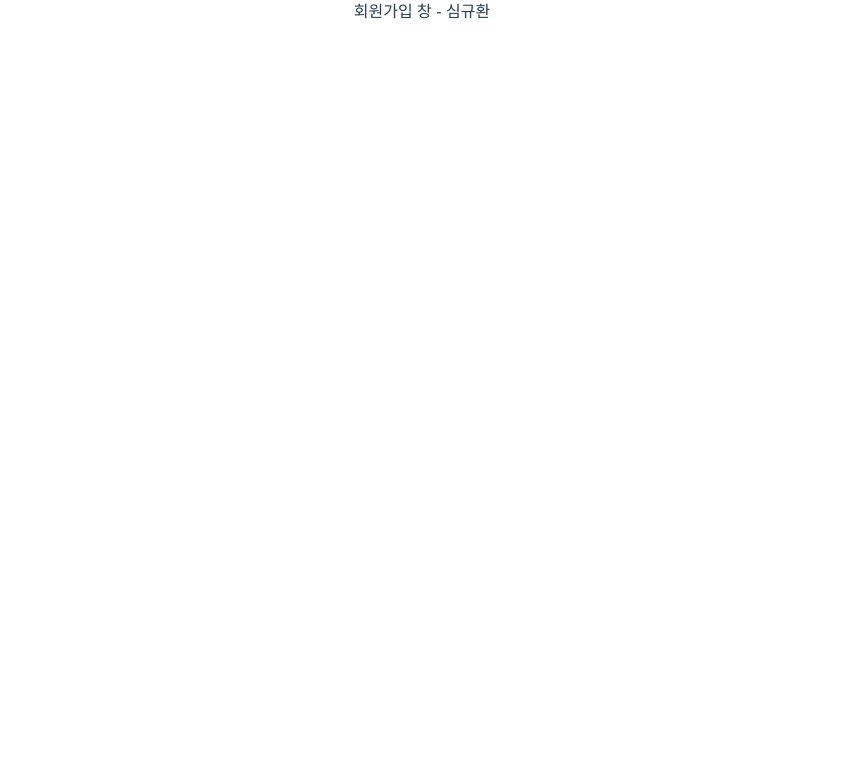
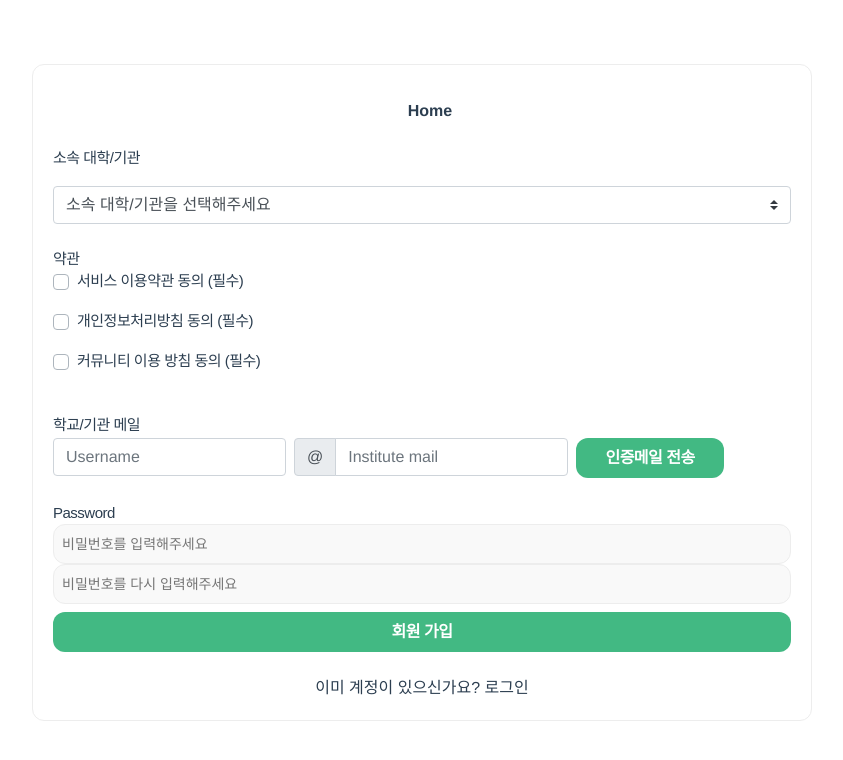
Before and after one commit to underthelights/WebsiteFE, a Vue app: page /register in a window 1280 px wide. Shown: the top 760 px of the page, without its empty margins (218-1061 px from the left). Built offline with nearby package versions, Linux system fonts and the light colour scheme.

Commit message:
Update Register.vue

```diff
--- a/src/views/identity/Register.vue
+++ b/src/views/identity/Register.vue
@@ -1,15 +1,275 @@
-// 회원가입 창
+<template>
+  <div id="arpmain">
+    <div id="nav">
+      <div id="container">
+        <div id="menu">
+          <!-- logo !! -->
+            <router-link to="/home/">Home</router-link>
+        </div>
+        <div class="school">
+            <div id="questions">
+                <p>소속 대학/기관</p>
+            </div>
+            <div>
+                <b-form-select v-model="selected" :options="options"></b-form-select>
+                <!-- <b-form-select v-model="selected" :options="options" size="sm" class="mt-3"></b-form-select> -->
+                <!-- <div class="mt-3"><strong>{{ selected }}</strong>를 선택하셨습니다.</div> -->
+            </div>
+        </div>
+        <br>
+        <div class="clause">
+            <!-- <b-form-checkbox
+                id="checkbox-all"
+                v-model="status"
+                name="checkbox-all"
+                value="checkbox-1"
+                unchecked-value="not_accepted"
+                >
+                <div id="questions">아래 약관에 모두 동의합니다.</div>
+            </b-form-checkbox> -->
 
-<template lang="">
-    <div>
-        회원가입 창 - 심규환
+            <div id="questions" text-align="left" line-helight="100%"> 약관 </div>
+
+            <div id="clause-list">
+
+                <p class="text-left">
+                    <b-form-checkbox
+                        id="checkbox-1"
+                        v-model="status"
+                        name="checkbox-1"
+                        value="accepted"
+                        unchecked-value="not_accepted"
+                        ><div id="questions">서비스 이용약관 동의 (필수)</div>
+                    </b-form-checkbox>
+                </p>
+
+                <p class="text-left">
+                    <b-form-checkbox
+                        id="checkbox-2"
+                        v-model="status"
+                        name="checkbox-2"
+                        value="accepted"
+                        unchecked-value="not_accepted"
+                        ><div id="questions">개인정보처리방침 동의 (필수)</div>
+                    </b-form-checkbox>
+                </p>
+
+                <p class="text-left">
+                    <b-form-checkbox
+                        id="checkbox-3"
+                        v-model="status"
+                        name="checkbox-3"
+                        value="accepted"
+                        unchecked-value="not_accepted"
+                        >
+                        <div id="questions">커뮤니티 이용 방침 동의 (필수)</div>
+                    </b-form-checkbox>
+                </p>
+            </div>
+        </div>
+        <br>
+        <div class="register">
+            <div id="questions">학교/기관 메일</div>
+            <div id="email">
+                <b-form inline>
+                    <label class="sr-only" for="inline-form-input-name">Username</label>
+                    <b-form-input id="inline-form-input-name" class="mb-2 mr-sm-2 mb-sm-0" placeholder="Username"></b-form-input>
+                    <label class="sr-only" for="inline-form-input-username">Institute</label>
+                    <b-input-group prepend="@" class="mb-2 mr-sm-2 mb-sm-0">
+                    <b-form-input id="inline-form-input-username" placeholder="Institute mail"></b-form-input>
+                    </b-input-group>
+                    <input id="sendemail" type="submit" value="인증메일 전송" >
+
+                    <!-- <b-button variant="primary">인증메일 전송</b-button>
+                    v-on:click"sendemail"-->
+                </b-form>
+                <!-- <input id="emailholder" type="email" name="email" placeholder="학교 및 기관의 이메일 주소를 입력해주세요" autocomplete="off"> -->
+            </div>
+            <br>
+            <div id="questions">Password</div>
+            <div id="pw" line-height="11.6em">
+                <input id="emailholder" type="pw" name="pw" placeholder="비밀번호를 입력해주세요" autocomplete="off">
+                <input id="emailholder" type="pw-chk" name="pw-chk" placeholder="비밀번호를 다시 입력해주세요" autocomplete="off">
+            </div>
+
+        </div>
+
+        <div class="">
+            <input id="signupsubmit" type="submit" value="회원 가입">
+        </div>
+
+        <br>
+        이미 계정이 있으신가요? 로그인
+
+        <router-view/>
+      </div>
     </div>
+
+  </div>
 </template>
+
+
 <script>
+// @ is an alias to /src
 export default {
+    data() {
+      return {
+        selected: null,
+        options: [
+          { value: null, text: '소속 대학/기관을 선택해주세요' },
+          { value: 'GIST', text: 'GIST 광주과학기술원' },
+          { value: 'Hanyang U', text: 'Hanyang U. 한양대학교' },
+          { value: 'KAIST', text: 'KAIST 한국과학기술원' },
+          { value: 'SKKU', text: 'SungKyunKwan U. 성균관대학교' },
+          { value: 'SNU', text: 'Seoul National U. 서울대학교' },
+          { value: 'Sogang U', text: 'Sogang U. 서강대학교' },
+          { value: 'UNIST', text: 'UNIST 울산과학기술원' },
+          { value: { C: '3PO' }, text: 'This is an option with object value' },
+          { value: 'd', text: '다른 대학교/기관은 개발 중 입니다.', disabled: true }
+        ]
+      }
+    }
+  }
+</script>
+
+<style scoped>
+
+#arpmain {
+  font-family: Avenir, Helvetica, Arial, sans-serif;
+  -webkit-font-smoothing: antialiased;
+  -moz-osx-font-smoothing: grayscale;
+  text-align: center;
+  color: #2c3e50;
+}
+
+#nav a {
+  font-weight: bold;
+  color: #2c3e50;
+}
+
+#nav a.router-link-exact-active {
+  color: #42b983;
+}
+
+#container {
+
+  border: 1px solid #ededed;
+  border-radius: 12px;
+  padding: 20px;
+  position: relative;
+  top:10px;
+
+  /* margin-left: 250px;
+  margin-right: 250px; */
+  margin: 24px auto;
+  width: 780px;
+  display: block;
 
 }
-</script>
-<style lang="">
+
+#menu {
+  margin-top: 14px;
+  padding-left: 16px;
+  width: 100%;
+  height: 48px;
+  box-sizing: border-box;
+  /* font-size: 0; */
+  background-color: #fff;
+  display: block;
+  color: #292929;
+
+}
+
+#questions{
+  display: block;
+  font-size: 15px;
+  letter-spacing: -0.5px;
+  font-family: sans-serif;
+  text-align: left;
+}
+
+#clause{
+  display: block;
+  font-size: 15px;
+  letter-spacing: -0.5px;
+  font-family: sans-serif;
+  text-align: left;
+}
+
+#clause-list{
+  display: block;
+  font-size: 12px;
+  letter-spacing: -0.5px;
+  font-family: sans-serif;
+  text-align: left;
+}
+
+#schoolholder{
+  padding:8px;
+  line-height: 24px;
+  border: 1px solid #ededed;
+  color: #292929;
+  font-size: 16px;
+  background-color: #f9f9f9;
+  display: block;
+  box-sizing: border-box;
+  width: 100%;
+  height: 40px;
+  border-radius: 12px;
+  font: 400 14px Arial;
+}
+
+#description{
+  display: block;
+  font-size: 12px;
+  letter-spacing: -0.5px;
+  font-family: sans-serif;
+  text-align: left;
+}
+
+#emailholder{
+  padding:8px;
+  line-height: 24px;
+  border: 1px solid #ededed;
+  color: #292929;
+  font-size: 16px;
+  background-color: #f9f9f9;
+  display: block;
+  box-sizing: border-box;
+  width: 100%;
+  height: 40px;
+  border-radius: 12px;
+  font: 400 14px Arial;
+}
+
+#sendemail {
+  border: 0;
+  color: #fff;
+  font-size: 16px;
+  font-weight: bold;
+  background-color:  #42b983;
+  margin-top: 1px;
+  display: block;
+  box-sizing: border-box;
+  width: 20%;
+  height: 40px;
+  border-radius: 12px;
+  letter-spacing: -0.5px;
+}
+
+#signupsubmit {
+  border: 0;
+  color: #fff;
+  font-size: 16px;
+  font-weight: bold;
+  background-color:  #42b983;
+  margin-top: 8px;
+  display: block;
+  box-sizing: border-box;
+  width: 100%;
+  height: 40px;
+  border-radius: 12px;
+  letter-spacing: -0.5px;
+}
 
 </style>
```
